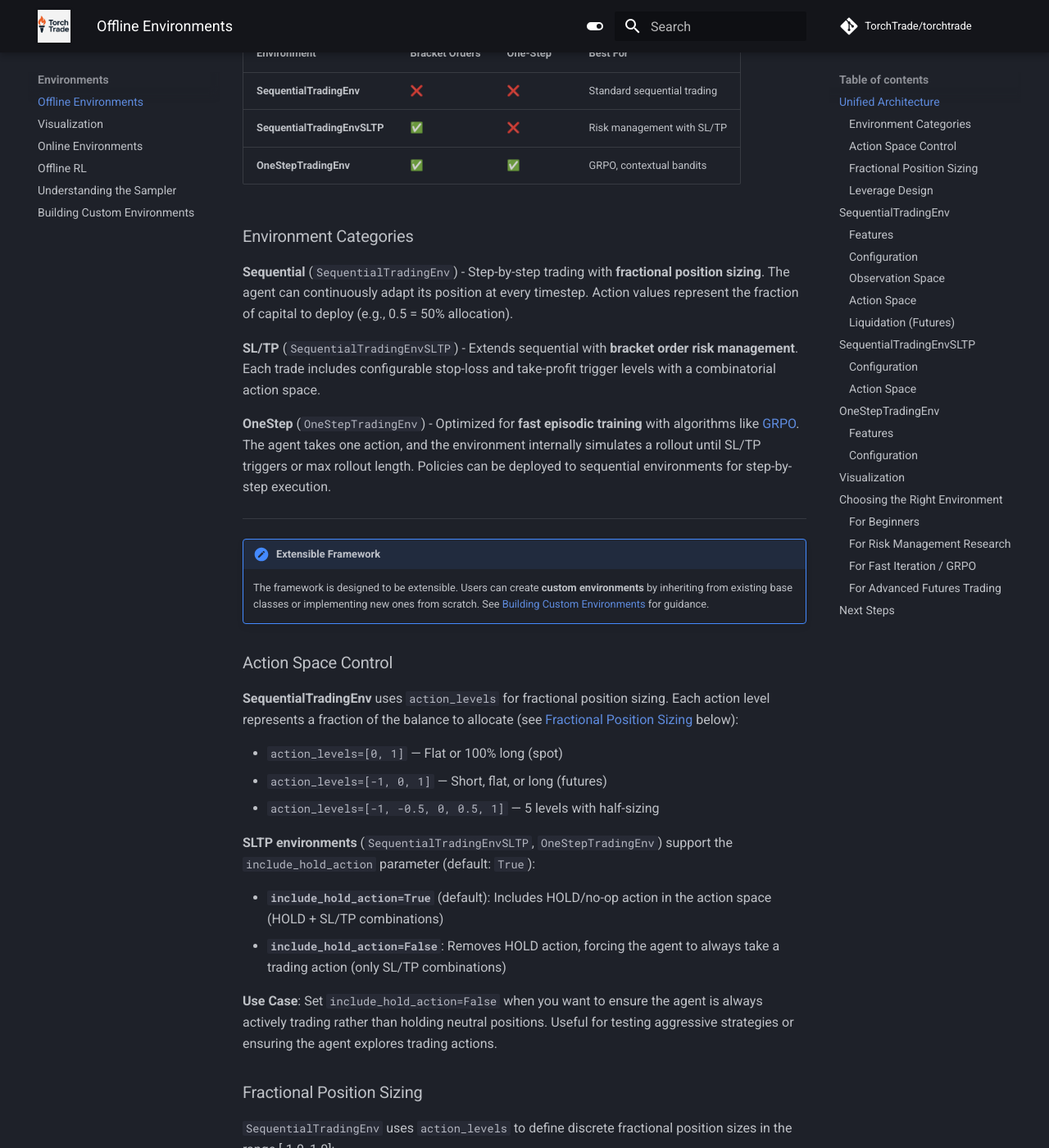
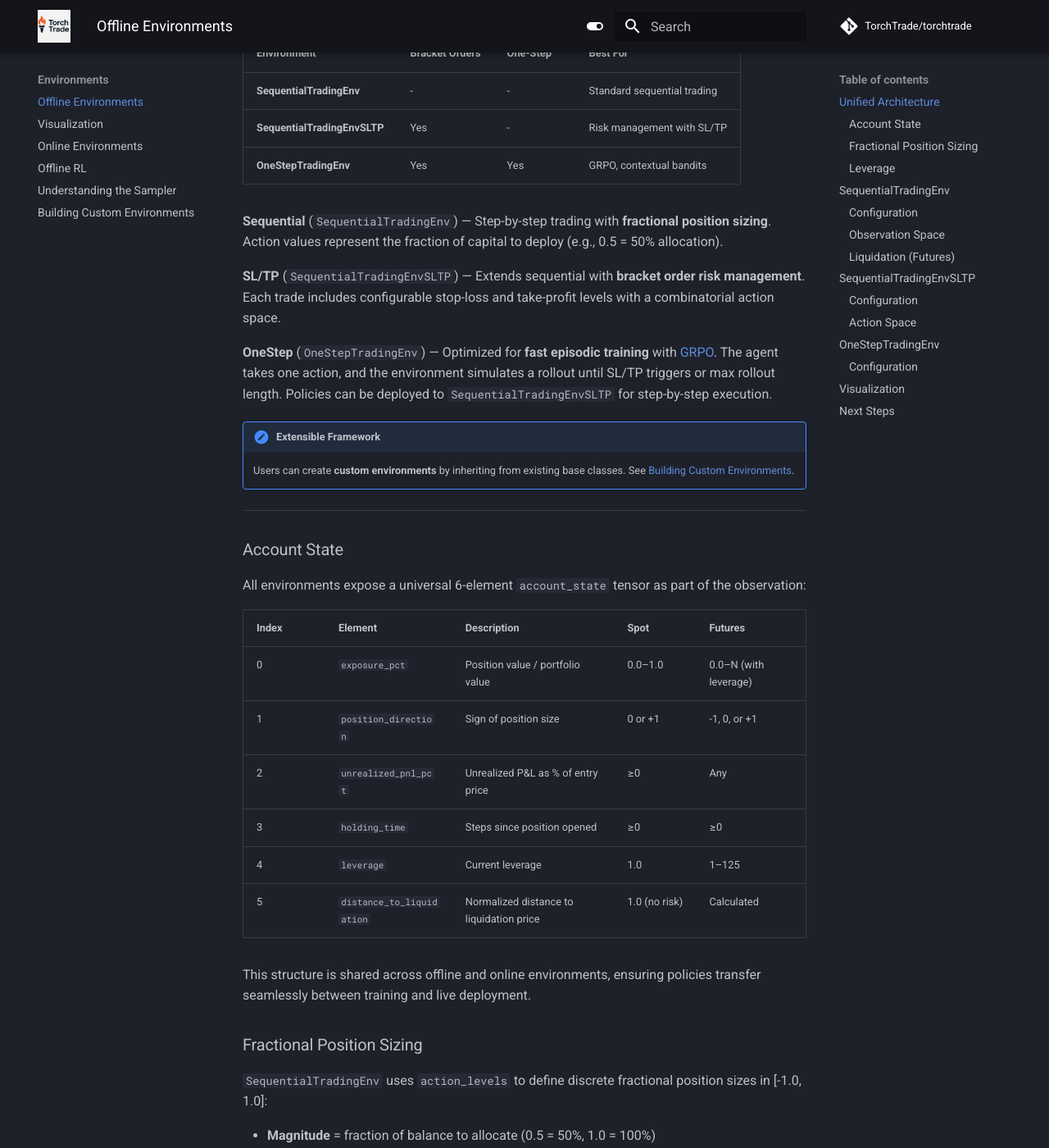
Before and after one commit to TorchTrade/torchtrade, an MkDocs documentation site: the page built from docs/environments/offline.md, in a window 1280 px wide and 1400 px high, scrolled down 553 px. Shown: the whole window at 82% size. Built offline with MkDocs 1.6.1 and Material for MkDocs 9.7.7, drawn with Linux system fonts in a browser that asks for light colours; comment, search, counter and statistics services are not loaded; some of the changed text lies outside the part shown.

Commit message:
Clean up offline env docs, add examples results page with DQN vs PPO
- Remove repetitive sections in offline.md (duplicate action space, features lists, choosing guide)
- Condense leverage design, timeframe warning, SLTP action space
- Add account state table to shared section
- Move examples.md to examples/index.md, add examples/results.md
- Add DQN vs PPO comparison with train/test episode history plots
- Update mkdocs nav for examples section

Co-Authored-By: Claude Opus 4.5 <noreply@anthropic.com>

````diff
--- a/docs/environments/offline.md
+++ b/docs/environments/offline.md
@@ -8,58 +8,43 @@ TorchTrade provides **3 unified environment classes** that each support both spo
 
 | Environment | Bracket Orders | One-Step | Best For |
 |-------------|----------------|----------|----------|
-| **SequentialTradingEnv** | ❌ | ❌ | Standard sequential trading |
-| **SequentialTradingEnvSLTP** | ✅ | ❌ | Risk management with SL/TP |
-| **OneStepTradingEnv** | ✅ | ✅ | GRPO, contextual bandits |
+| **SequentialTradingEnv** | - | - | Standard sequential trading |
+| **SequentialTradingEnvSLTP** | Yes | - | Risk management with SL/TP |
+| **OneStepTradingEnv** | Yes | Yes | GRPO, contextual bandits |
 
-### Environment Categories
+**Sequential** (`SequentialTradingEnv`) — Step-by-step trading with **fractional position sizing**. Action values represent the fraction of capital to deploy (e.g., 0.5 = 50% allocation).
 
-**Sequential** (`SequentialTradingEnv`) - Step-by-step trading with **fractional position sizing**. The agent can continuously adapt its position at every timestep. Action values represent the fraction of capital to deploy (e.g., 0.5 = 50% allocation).
+**SL/TP** (`SequentialTradingEnvSLTP`) — Extends sequential with **bracket order risk management**. Each trade includes configurable stop-loss and take-profit levels with a combinatorial action space.
 
-**SL/TP** (`SequentialTradingEnvSLTP`) - Extends sequential with **bracket order risk management**. Each trade includes configurable stop-loss and take-profit trigger levels with a combinatorial action space.
+**OneStep** (`OneStepTradingEnv`) — Optimized for **fast episodic training** with [GRPO](https://arxiv.org/abs/2402.03300). The agent takes one action, and the environment simulates a rollout until SL/TP triggers or max rollout length. Policies can be deployed to `SequentialTradingEnvSLTP` for step-by-step execution.
 
-**OneStep** (`OneStepTradingEnv`) - Optimized for **fast episodic training** with algorithms like [GRPO](https://arxiv.org/abs/2402.03300). The agent takes one action, and the environment internally simulates a rollout until SL/TP triggers or max rollout length. Policies can be deployed to sequential environments for step-by-step execution.
+!!! note "Extensible Framework"
+    Users can create **custom environments** by inheriting from existing base classes. See [Building Custom Environments](../guides/custom-environment.md).
 
 ---
 
-!!! note "Extensible Framework"
-    The framework is designed to be extensible. Users can create **custom environments** by inheriting from existing base classes or implementing new ones from scratch. See [Building Custom Environments](../guides/custom-environment.md) for guidance.
+### Account State
 
-### Action Space Control
+All environments expose a universal 6-element `account_state` tensor as part of the observation:
 
-**SequentialTradingEnv** uses `action_levels` for fractional position sizing. Each action level represents a fraction of the balance to allocate (see [Fractional Position Sizing](#fractional-position-sizing) below):
+| Index | Element | Description | Spot | Futures |
+|-------|---------|-------------|------|---------|
+| 0 | `exposure_pct` | Position value / portfolio value | 0.0–1.0 | 0.0–N (with leverage) |
+| 1 | `position_direction` | Sign of position size | 0 or +1 | -1, 0, or +1 |
+| 2 | `unrealized_pnl_pct` | Unrealized P&L as % of entry price | ≥0 | Any |
+| 3 | `holding_time` | Steps since position opened | ≥0 | ≥0 |
+| 4 | `leverage` | Current leverage | 1.0 | 1–125 |
+| 5 | `distance_to_liquidation` | Normalized distance to liquidation price | 1.0 (no risk) | Calculated |
 
-- `action_levels=[0, 1]` — Flat or 100% long (spot)
-- `action_levels=[-1, 0, 1]` — Short, flat, or long (futures)
-- `action_levels=[-1, -0.5, 0, 0.5, 1]` — 5 levels with half-sizing
-
-**SLTP environments** (`SequentialTradingEnvSLTP`, `OneStepTradingEnv`) support the `include_hold_action` parameter (default: `True`):
-
-- **`include_hold_action=True`** (default): Includes HOLD/no-op action in the action space (HOLD + SL/TP combinations)
-- **`include_hold_action=False`**: Removes HOLD action, forcing the agent to always take a trading action (only SL/TP combinations)
-
-**Use Case**: Set `include_hold_action=False` when you want to ensure the agent is always actively trading rather than holding neutral positions. Useful for testing aggressive strategies or ensuring the agent explores trading actions.
+This structure is shared across offline and online environments, ensuring policies transfer seamlessly between training and live deployment.
 
 ### Fractional Position Sizing
 
-`SequentialTradingEnv` uses `action_levels` to define discrete fractional position sizes in the range [-1.0, 1.0]:
+`SequentialTradingEnv` uses `action_levels` to define discrete fractional position sizes in [-1.0, 1.0]:
 
 - **Magnitude** = fraction of balance to allocate (0.5 = 50%, 1.0 = 100%)
 - **Sign** = direction (positive = long, negative = short, zero = flat/close)
-
-With leverage, position size = `balance × |action| × leverage / price`.
-
-```python
-config = SequentialTradingEnvConfig(
-    leverage=5,
-    action_levels=[-1.0, -0.5, 0.0, 0.5, 1.0],  # 5 discrete actions
-    initial_cash=10000
-)
-# With $10k balance, 5x leverage, $50k BTC:
-# -1.0 → full short (1.0 BTC), 0.0 → flat, 0.5 → half long (0.5 BTC)
-```
-
-Action levels are fully customizable — any list of values in [-1.0, 1.0]:
+- With leverage: position size = `balance × |action| × leverage / price`
 
 ```python
 action_levels = [-1.0, 0.0, 1.0]              # Coarse: full short/flat/full long
@@ -67,54 +52,21 @@ action_levels = [0.0, 0.25, 0.5, 0.75, 1.0]   # Long-only with granularity
 action_levels = [-0.5, -0.25, 0.0, 0.25, 0.5]  # Conservative, no full positions
 ```
 
-### Leverage Design
+**SLTP environments** use `include_hold_action` (default `True`) to optionally include a HOLD/no-op action alongside the SL/TP bracket combinations.
 
-When `leverage > 1`, **leverage is a fixed global parameter**, not part of the action space.
+### Leverage
 
-**Design Philosophy:**
-- **Leverage** = "How much risk am I willing to take?" (configuration/risk management)
-- **Action** = "How much of my allocation should I deploy?" (learned policy)
-- These are fundamentally different questions and should be separated
+Leverage is a **fixed global parameter**, not part of the action space. `action=0.5` always means "deploy 50% of capital" regardless of leverage setting. This keeps the action space small and separates risk management (leverage) from the learned policy (position sizing).
 
-**Benefits:**
-- Smaller action space → faster convergence
-- Easy to enforce global leverage constraints
-- `action=0.5` always means "use 50% of capital" regardless of leverage
-- Matches real trader workflows (choose leverage once, then size positions)
-
-!!! warning "Timeframe Format - Critical for Model Compatibility"
-    When specifying `time_frames`, **always use canonical forms**:
-
-    - ✅ **Correct**: `["1min", "5min", "15min", "1hour", "1day"]`
-    - ❌ **Wrong**: `["1min", "5min", "15min", "60min"]`
-
-    **Why this matters:**
-
-    - `time_frames=["60min"]` creates observation key `"market_data_60Minute"`
-    - `time_frames=["1hour"]` creates observation key `"market_data_1Hour"`
-    - These are **DIFFERENT keys** - your model trained with `"60min"` won't work with config using `"1hour"`
-
-    The framework will issue a warning if you use non-canonical forms. Use the suggested canonical forms to ensure model compatibility and cleaner observation keys.
-
-    **Common conversions:**
-
-    - `60min` → use `1hour`
-    - `120min` → use `2hours`
-    - `1440min` → use `1day`
-    - `24hour` → use `1day`
+!!! warning "Timeframe Format"
+    Always use canonical forms: `["1min", "5min", "15min", "1hour", "1day"]`.
+    Non-canonical forms like `"60min"` create different observation keys (`market_data_60Minute` vs `market_data_1Hour`), breaking model compatibility.
 
 ---
 
 ## SequentialTradingEnv
 
-The core sequential trading environment supporting both spot and futures trading. The trading mode is determined by configuration: set `leverage=1` (default) for spot trading, or `leverage>1` for futures with margin management and liquidation mechanics. Use negative `action_levels` to enable short positions.
-
-### Features
-- **Spot or futures**: Configured via `leverage` parameter
-- **Fractional position sizing**: Action values represent fraction of capital to deploy
-- **Sequential episodes**: Step-by-step trading simulation
-- **Multi-timeframe observations**: Observe multiple time scales simultaneously
-- **Futures mechanics** (when `leverage > 1`): Margin management, liquidation, short positions
+The core sequential trading environment. Trading mode is determined by configuration: `leverage=1` for spot, `leverage>1` for futures.
 
 ### Configuration
 
@@ -123,12 +75,9 @@ The core sequential trading environment supporting both spot and futures trading
     from torchtrade.envs.offline import SequentialTradingEnv, SequentialTradingEnvConfig
 
     config = SequentialTradingEnvConfig(
-        # Multi-timeframe setup
         time_frames=["1min", "5min", "15min", "1hour"],
         window_sizes=[12, 8, 8, 24],
         execute_on=(5, "Minute"),
-
-        # Spot trading (default)
         action_levels=[0.0, 0.5, 1.0],    # Close / 50% / 100% long
         initial_cash=1000,
         transaction_fee=0.0025,
@@ -143,13 +92,10 @@ The core sequential trading environment supporting both spot and futures trading
     from torchtrade.envs.offline import SequentialTradingEnv, SequentialTradingEnvConfig
 
     config = SequentialTradingEnvConfig(
-        # Multi-timeframe setup
         time_frames=["1min", "5min", "15min", "1hour"],
         window_sizes=[12, 8, 8, 24],
         execute_on=(5, "Minute"),
-
-        # Futures trading
-        leverage=5,                          # 10x leverage
+        leverage=5,
         action_levels=[-1.0, -0.5, 0.0, 0.5, 1.0],  # Short/neutral/long
         initial_cash=10000,
         transaction_fee=0.0004,
@@ -167,23 +113,9 @@ observation = {
     "market_data_5Minute": Tensor([8, num_features]),     # 5m window
     "market_data_15Minute": Tensor([8, num_features]),    # 15m window
     "market_data_1Hour": Tensor([24, num_features]),      # 1h window
-    "account_state": Tensor([6]),                         # Universal 6-element state
+    "account_state": Tensor([6]),                         # See Account State above
 }
-
-# Account state (6 elements):
-# [exposure_pct, position_direction, unrealized_pnl_pct,
-#  holding_time, leverage, distance_to_liquidation]
-#
-# Spot mode: position_direction in {0, +1}, leverage=1.0, distance_to_liquidation=1.0
-# Futures mode: position_direction in {-1, 0, +1}, leverage=1-125, calculated distance
 ```
-
-### Action Space
-
-Actions are determined by `action_levels`. The number of discrete actions equals `len(action_levels)`:
-
-- **Spot default** `[0.0, 0.5, 1.0]` → 3 actions: close / 50% long / 100% long
-- **Futures default** `[-1.0, -0.5, 0.0, 0.5, 1.0]` → 5 actions: full short / half short / flat / half long / full long
 
 ### Liquidation (Futures)
 
@@ -193,7 +125,7 @@ When `leverage > 1`, positions are liquidated if margin is insufficient. E.g., w
 
 ## SequentialTradingEnvSLTP
 
-Extends `SequentialTradingEnv` with **bracket order risk management**. Each trade includes configurable stop-loss and take-profit trigger levels. Supports both spot and futures modes via the same `leverage` parameter.
+Extends `SequentialTradingEnv` with **bracket order risk management**. Supports both spot and futures modes via `leverage`.
 
 ### Configuration
 
@@ -201,21 +133,17 @@ Extends `SequentialTradingEnv` with **bracket order risk management**. Each trad
 from torchtrade.envs.offline import SequentialTradingEnvSLTP, SequentialTradingEnvSLTPConfig
 
 config = SequentialTradingEnvSLTPConfig(
-    # Stop-loss / Take-profit
     stoploss_levels=[-0.02, -0.05],
     takeprofit_levels=[0.05, 0.10],
-    include_hold_action=True,            # Optional: set False to remove HOLD
+    include_hold_action=True,
 
     # Futures parameters (leverage > 1 enables short bracket orders)
     leverage=5,
     margin_call_threshold=0.2,
 
-    # Multi-timeframe setup
     time_frames=["1min", "5min", "15min"],
     window_sizes=[12, 8, 8],
     execute_on=(5, "Minute"),
-
-    # Trading parameters
     initial_cash=10000,
     transaction_fee=0.0004,
     slippage=0.001,
@@ -226,40 +154,22 @@ env = SequentialTradingEnvSLTP(df, config)
 
 ### Action Space
 
-**Formula** (futures mode, `leverage > 1`):
-- **With HOLD (include_hold_action=True)**: Discrete(1 + 2 × (num_sl × num_tp))
-- **Without HOLD (include_hold_action=False)**: Discrete(2 × (num_sl × num_tp))
+With 2 SL levels, 2 TP levels, and `leverage > 1` (futures):
 
-**Example with include_hold_action=True**:
-
-With 2 SL levels and 2 TP levels:
 - **Action 0**: HOLD / Close position
 - **Actions 1-4**: LONG with SL/TP combinations
 - **Actions 5-8**: SHORT with SL/TP combinations
 
-Total: 1 + 2 × (2 × 2) = **9 actions**
-
-**Example with include_hold_action=False**:
-
-Same levels but no HOLD action:
-- **Actions 0-3**: LONG with SL/TP combinations
-- **Actions 4-7**: SHORT with SL/TP combinations
-
-Total: 2 × (2 × 2) = **8 actions**
+Formula: `1 + 2 × (num_sl × num_tp)` = **9 actions**. Without HOLD (`include_hold_action=False`): `2 × (num_sl × num_tp)` = **8 actions**.
 
 ---
 
 ## OneStepTradingEnv
 
-One-step episodic environment optimized for [GRPO](https://arxiv.org/abs/2402.03300) and contextual bandit algorithms. The agent receives a randomly sampled observation from historical data, takes a single action (long/short with SL/TP or hold), and then the environment simulates a future rollout until bracket orders are triggered or the maximum rollout length is reached, completing the episode. Supports both spot and futures modes via `leverage`.
+One-step episodic environment for [GRPO](https://arxiv.org/abs/2402.03300) and contextual bandits. The agent takes a single action, and the environment simulates a rollout until SL/TP triggers or max rollout length. Supports spot and futures via `leverage`.
 
-### Features
-- **One-step episodes**: Single decision with episodic rollout
-- **Bracket orders**: SL/TP for long and short
-- **Spot or futures**: Configured via `leverage` parameter (same as `SequentialTradingEnv`)
-
-!!! note "Deployment to Sequential Environments"
-    Policies trained on `OneStepTradingEnv` can be directly deployed to `SequentialTradingEnvSLTP` for step-by-step trading, since both environments share the same observation and action spaces. This allows fast [GRPO-like](https://arxiv.org/abs/2402.03300) training followed by sequential backtesting or live trading.
+!!! note "Deployment"
+    Policies trained on `OneStepTradingEnv` can be deployed directly to `SequentialTradingEnvSLTP` — both share the same observation and action spaces.
 
 ### Configuration
 
@@ -267,31 +177,24 @@ One-step episodic environment optimized for [GRPO](https://arxiv.org/abs/2402.03
 from torchtrade.envs.offline import OneStepTradingEnv, OneStepTradingEnvConfig
 
 config = OneStepTradingEnvConfig(
-    # Stop-loss / Take-profit
     stoploss_levels=[-0.02, -0.05],
     takeprofit_levels=[0.05, 0.10],
-    include_hold_action=True,            # Optional: set False to remove HOLD
+    include_hold_action=True,
+    rollout_steps=24,
 
     # Futures parameters (leverage > 1 enables short bracket orders)
     leverage=5,
     margin_call_threshold=0.2,
 
-    # Rollout configuration
-    rollout_steps=24,
-
-    # Multi-timeframe setup
     time_frames=["1min", "5min", "15min"],
     window_sizes=[12, 8, 8],
     execute_on=(5, "Minute"),
-
-    # Trading parameters
     initial_cash=10000,
     transaction_fee=0.0004,
 )
 
 env = OneStepTradingEnv(df, config)
 ```
-
 
 ---
 
@@ -310,30 +213,6 @@ See [Visualization Guide](visualization.md) for details.
 
 ---
 
-## Choosing the Right Environment
-
-### For Beginners
-**→ SequentialTradingEnv** (spot mode, default)
-- Simple long-only trading with fractional position sizing
-- Easy to understand, good for learning RL basics
-
-### For Risk Management Research
-**→ SequentialTradingEnvSLTP**
-- Stop-loss and take-profit bracket orders
-- Study risk-reward trade-offs with combinatorial action spaces
-
-### For Fast Iteration / GRPO
-**→ OneStepTradingEnv**
-- One-step episodes with episodic rollouts
-- Fast training loops for contextual bandit-style learning
-
-### For Advanced Futures Trading
-**→ Any environment with `leverage > 1`**
-- Leverage up to 125x, margin management, liquidation mechanics
-- Long and short positions via negative `action_levels`
-
----
-
 ## Next Steps
 
 - **[Online Environments](online.md)** - Deploy to live exchanges
````
